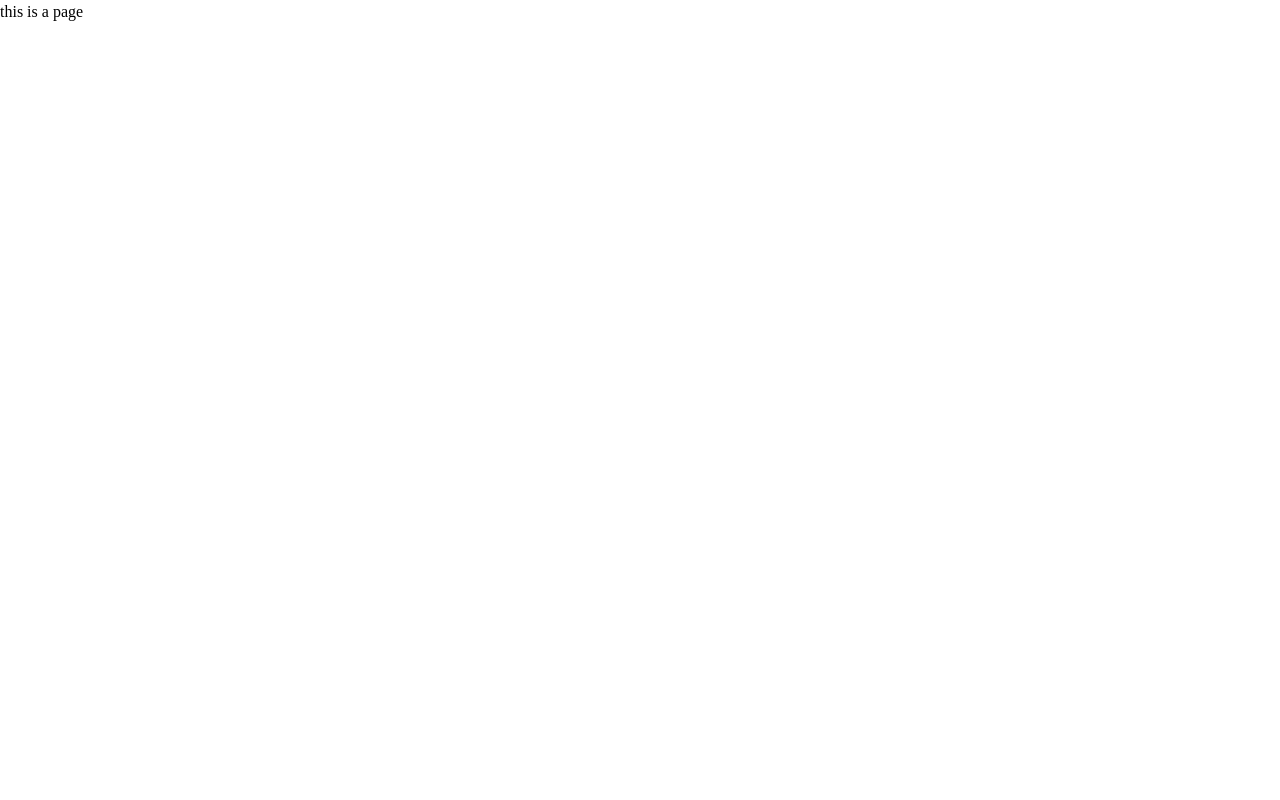
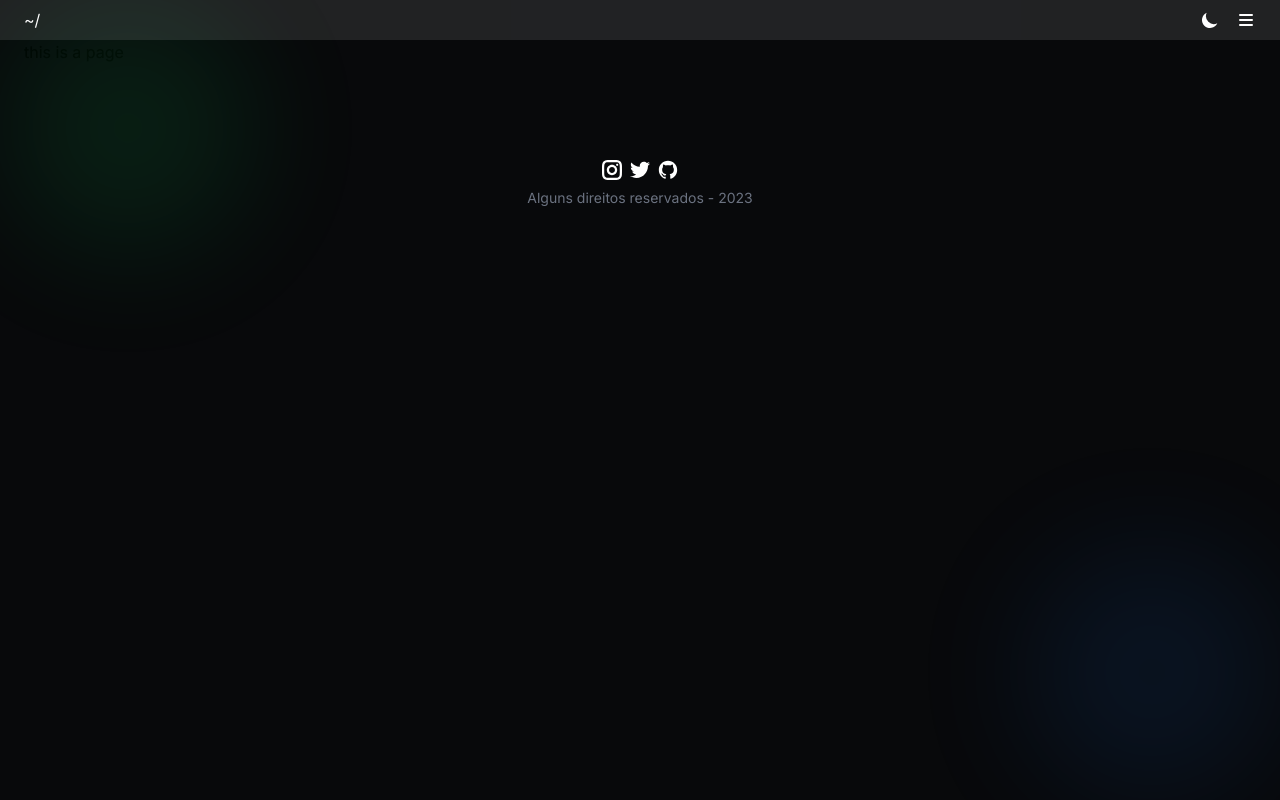
Before and after one commit to odonatojunior/odonatojunior.dev, a Next.js app: page / in a window 1280 px wide. Built offline with nearby package versions, Linux system fonts and the light colour scheme.

Commit message:
feat: add next/fonts favicons and layout component
this is a hell of a commit huh, I should've being using atomic

```diff
--- /dev/null
+++ b/src/components/Layout.tsx
@@ -0,0 +1,21 @@
+import Footer from './Footer'
+import Navbar from './Navbar'
+
+type LayoutProps = {
+  className?: string
+}
+
+export default function Layout({
+  children,
+  className
+}: React.PropsWithChildren<LayoutProps>) {
+  return (
+    <main className={`min-h-screen bg-black ${className}`}>
+      <Navbar />
+      <div className='fixed top-0 left-0 z-0 h-64 w-64 rounded-full bg-primary opacity-10 blur-3xl'></div>
+      <section className='container z-20 mx-auto px-6'>{children}</section>
+      <div className='fixed bottom-0 right-0 z-0 h-64 w-64 rounded-full bg-secondary opacity-10 blur-3xl'></div>
+      <Footer />
+    </main>
+  )
+}
--- /dev/null
+++ b/src/components/Navbar.tsx
@@ -0,0 +1,15 @@
+import { HiMoon, HiMenu } from 'react-icons/hi'
+
+export default function Navbar() {
+  return (
+    <nav className='relative z-50 bg-white/10 text-white'>
+      <div className='container z-20 mx-auto flex justify-between px-6 py-2'>
+        <h2>~/</h2>
+        <div className='flex items-center justify-center gap-4'>
+          <HiMoon className='h-5 w-5' />
+          <HiMenu className='h-5 w-5' />
+        </div>
+      </div>
+    </nav>
+  )
+}
--- a/src/pages/_app.tsx
+++ b/src/pages/_app.tsx
@@ -1,6 +1,46 @@
+import Layout from '@/components/Layout'
 import '@/styles/globals.css'
 import type { AppProps } from 'next/app'
+import Head from 'next/head'
+
+import { Inter } from '@next/font/google'
+
+const inter = Inter({ subsets: ['latin'], variable: '--font-inter' })
 
 export default function App({ Component, pageProps }: AppProps) {
-  return <Component {...pageProps} />
+  return (
+    <>
+      <Head>
+        <meta
+          name='description'
+          content='Um blog de um desenvolvedor Front-end'
+        />
+        <link
+          rel='apple-touch-icon'
+          sizes='180x180'
+          href='static/favicons/apple-touch-icon.png'
+        />
+        <link
+          rel='icon'
+          type='image/png'
+          sizes='32x32'
+          href='static/favicons/favicon-32x32.png'
+        />
+        <link
+          rel='icon'
+          type='image/png'
+          sizes='16x16'
+          href='static/favicons/favicon-16x16.png'
+        />
+        <link rel='manifest' href='static/favicons/site.webmanifest' />
+        <meta name='msapplication-config' content='/browserconfig.xml' />
+        <meta name='msapplication-TileColor' content='#ffffff' />
+        <meta name='theme-color' content='#ffffff'></meta>
+        <title>Donato Jr.</title>
+      </Head>
+      <Layout className={`${inter.variable} font-sans`}>
+        <Component {...pageProps} />
+      </Layout>
+    </>
+  )
 }
```
